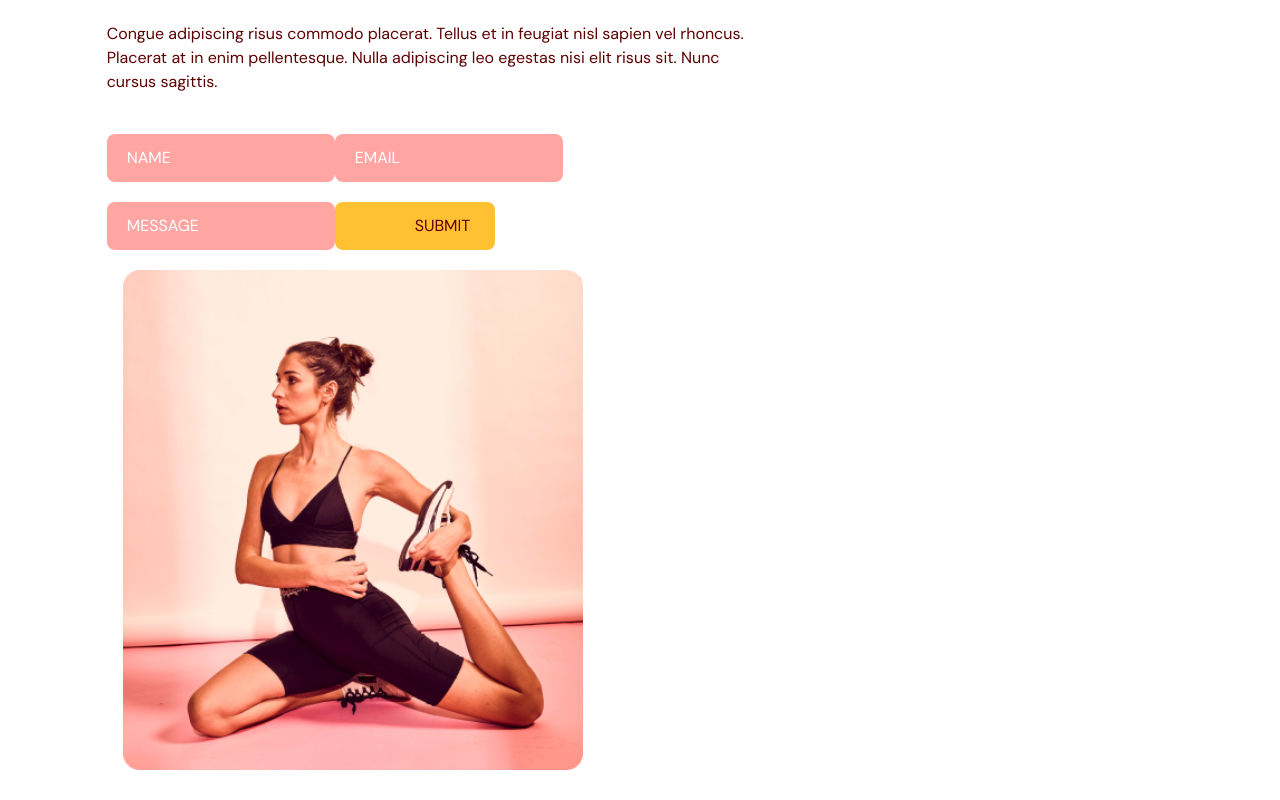
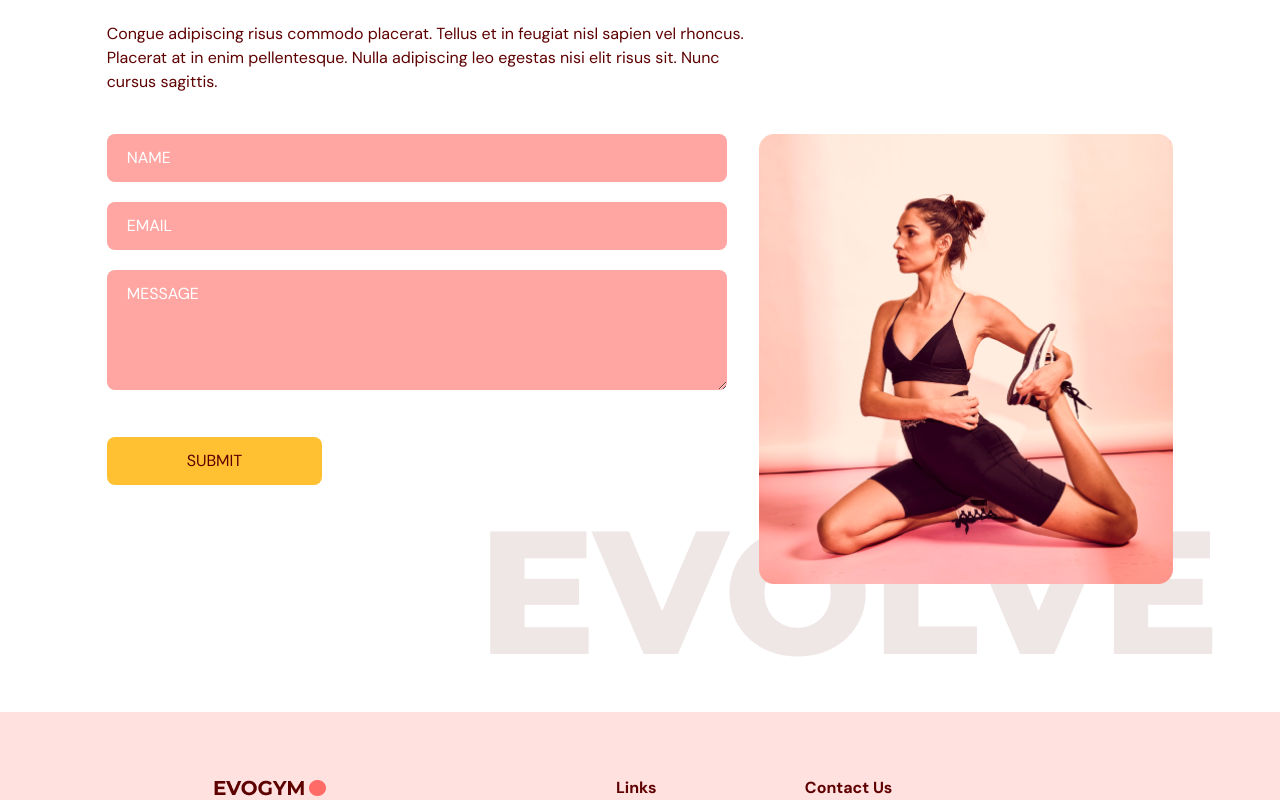
Before and after one commit to FeCharaf/Fitness-Site, a React (Vite) app in the folder gym-typescript/: page / in a window 1280 px wide. Shown: the part 2960-3760 px from the top of the page. Built offline with nearby package versions, Linux system fonts and the light colour scheme.

Commit message:
Our Classes forms

```diff
--- a/gym-typescript/src/scenes/contactUs/index.tsx
+++ b/gym-typescript/src/scenes/contactUs/index.tsx
@@ -21,7 +21,7 @@
       e.preventDefault();
     }
   };
-  const inputStyles = `mb-5 rounded-lg bg-primary-300
+  const inputStyles = `mb-5 w-full rounded-lg bg-primary-300
   px-5 py-3 placeholder-white`;
   return (
     <section id="contactus" className="mx-auto w-5/6 pb-32 pt-24">
@@ -65,30 +65,96 @@
               visible: { opacity: 1, y: 0 },
             }}
           >
-            <form target="_blank" onSubmit={onSubmit} method="POST" action="https://formsubmit.co/felipecharaf@gmail.com">
-              <input className={inputStyles} type="text" placeholder="NAME" />
-              <input className={inputStyles} type="text" placeholder="EMAIL" />
+            <form
+              target="_blank"
+              onSubmit={onSubmit}
+              method="POST"
+              action="https://formsubmit.co/92bde390317b198d3719fbac1edb21a5"
+            >
               <input
                 className={inputStyles}
                 type="text"
+                placeholder="NAME"
+                {...register("name", {
+                  required: true,
+                  maxLength: 100,
+                })}
+              />
+              {errors.name && (
+                <p className="mt-1 text-primary-500">
+                  {errors.name.type === "required" && "This field is required."}
+                  {errors.name.type === "maxLength" &&
+                    "Max length is 100 characters."}
+                </p>
+              )}
+
+              <input
+                className={inputStyles}
+                type="text"
+                placeholder="EMAIL"
+                {...register("email", {
+                  required: true,
+                  pattern: /^[A-Z0-9._%+-]+@[A-Z0-9.-]+\.[A-Z]{2,}$/i,
+                })}
+              />
+              {errors.email && (
+                <p className="mt-1 text-primary-500">
+                  {errors.email.type === "required" &&
+                    "This field is required."}
+                  {errors.email.type === "pattern" && "invalid email address."}
+                </p>
+              )}
+
+              <textarea
+                className={inputStyles}
+                rows={4}
+                cols={50}
                 placeholder="MESSAGE"
+                {...register("message", {
+                  required: true,
+                  maxLength: 2000,
+                })}
               />
+              {errors.message && (
+                <p className="mt-1 text-primary-500">
+                  {errors.message.type === "required" &&
+                    "This field is required."}
+                  {errors.message.type === "maxLength" &&
+                    "Max length is 2000 characters."}
+                </p>
+              )}
+
               <button
                 type="submit"
-                className="w-1/4 rounded-lg bg-secondary-500 px-20 py-3 transition duration-500 hover:text-white"
+                className="mt-5 rounded-lg bg-secondary-500 px-20 py-3 transition duration-500 hover:text-white"
               >
                 SUBMIT
               </button>
             </form>
           </motion.div>
-        </div>
+          {/* IMAGE */}
+          <motion.div
+            className="relative mt-16 basis-2/5 md:mt-0 "
+            initial="hidden"
+            whileInView="visible"
+            viewport={{ once: true, amount: 0.5 }}
+            transition={{ delay: 0.2, duration: 0.5 }}
+            variants={{
+              hidden: { opacity: 0, y: 50 },
+              visible: { opacity: 1, y: 0 },
+            }}
+          >
+            <div className="md:before:content-evolvetext before:absolute w-full before:-bottom-20 before:-right-10 before:z-[-1]">
+              <img
+                src={image}
+                className="w-full"
+                alt="Contact Us Illustration"
+              />
 
-        <div className="flex w-1/2 items-center justify-center">
-          <img
-            src={image}
-            className="mr-10 w-full max-w-[460px] rounded-lg"
-            alt="Contact Us Illustration"
-          ></img>
+
+
+            </div>
+          </motion.div>
         </div>
       </motion.div>
     </section>
```
